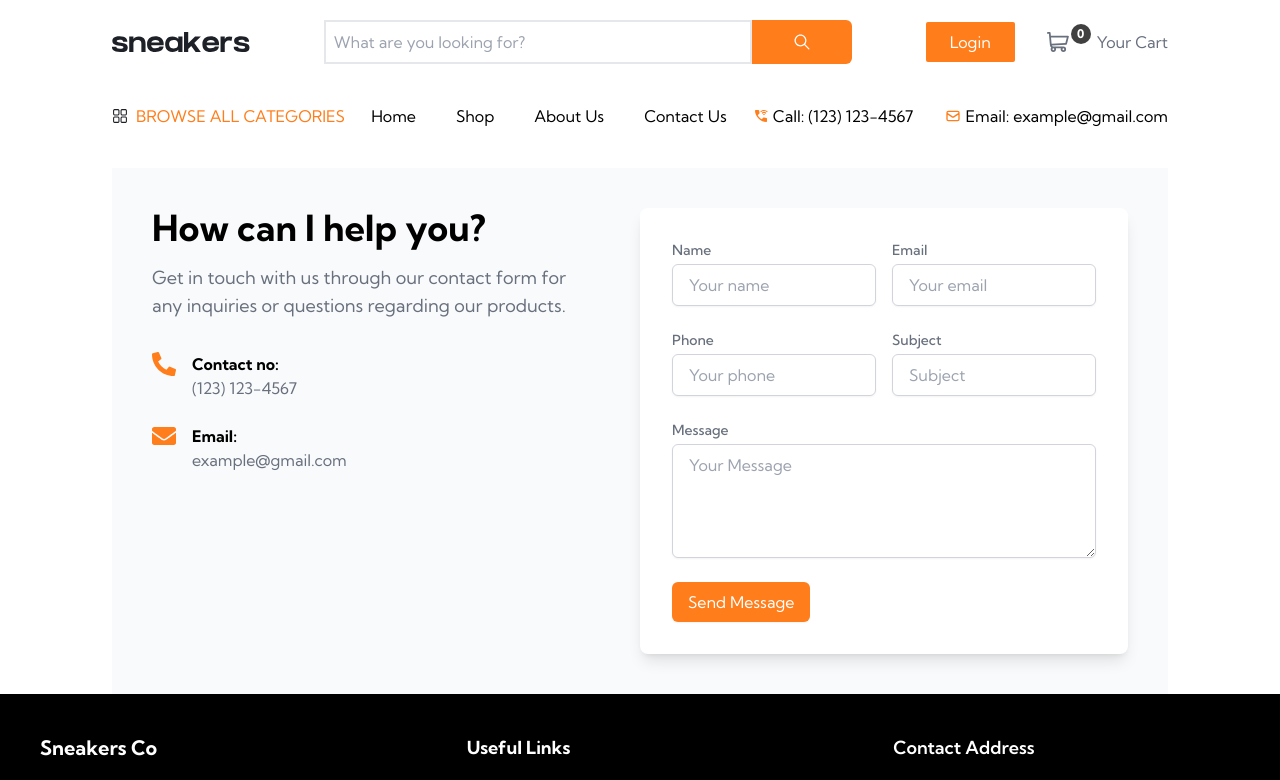
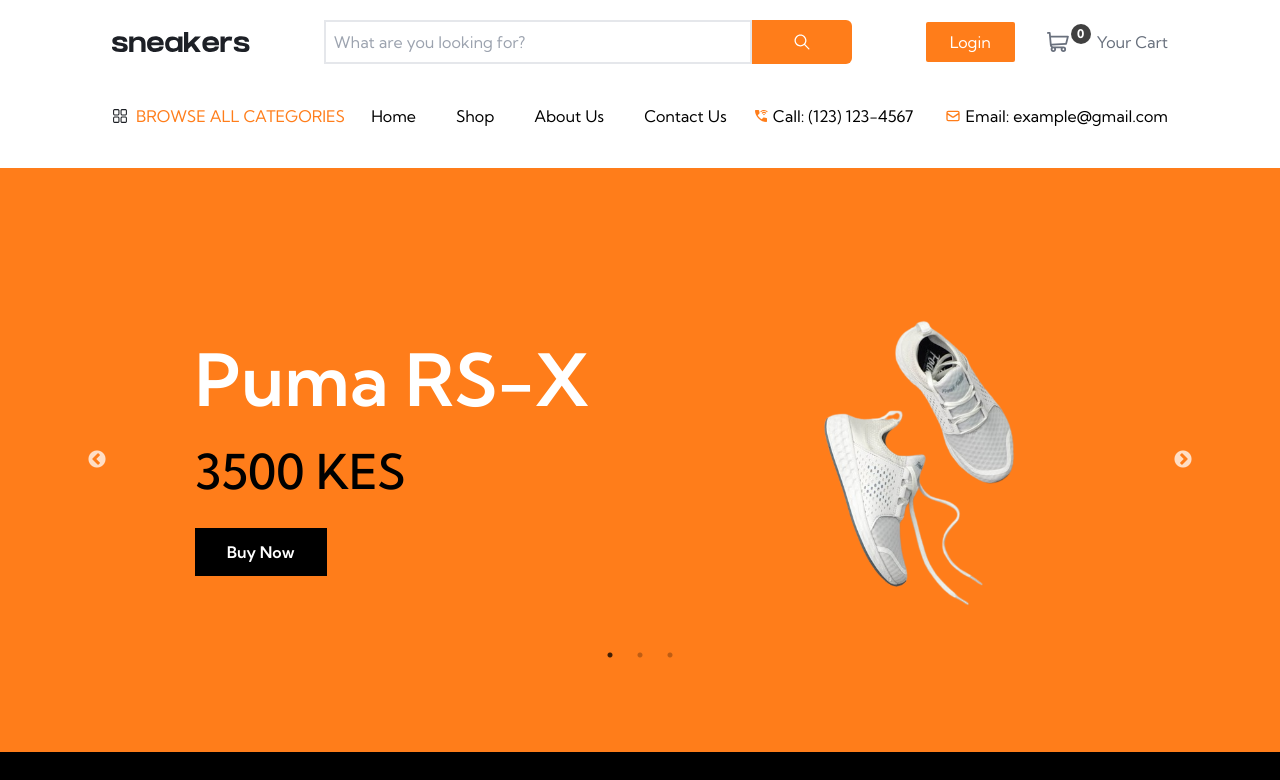
Before and after one commit to RoyKiprop/Sneakers-Ecommerce-App, a React (Vite) app: page / in a window 1280 px wide. Shown: the top 780 px of the page. Built offline with nearby package versions, Linux system fonts and the light colour scheme.

Commit message:
Install react-router-dom and implement navigation to pages

```diff
--- a/src/App.jsx
+++ b/src/App.jsx
@@ -1,32 +1,24 @@
-import ContactPage from "./components/ContactPage"
-import Footer from "./components/Footer"
-import Header from "./components/Header"
-import Navigation from "./components/Navigation"
-// import ProductSlides from "./components/ProductSlides"
-// import Section1 from "./components/Section1"
-import { ContextProvider } from "./context/cartContext"
-
-
-
+import { BrowserRouter } from "react-router-dom";
+import Footer from "./components/Footer";
+import Header from "./components/Header";
+import Navigation from "./components/Navigation";
+import { ContextProvider } from "./context/cartContext";
+import AppNav from "./Pages/AppNav";
 
 function App() {
-
-
   return (
     <body>
-    <ContextProvider>
-      <Header/>
-      <Navigation/>
-      <ContactPage/>
-      {/* <ProductSlides/> */}
-      {/* <Section1/>
-      <Footer/> */}
-      <Footer/>
-
-    </ContextProvider>
+      <BrowserRouter>
+        <ContextProvider>
+          <Header />
+          <Navigation />
+          <AppNav/>
+          <Footer />
+        </ContextProvider>
+      </BrowserRouter>
 
     </body>
-  )
+  );
 }
 
-export default App
+export default App;
--- /dev/null
+++ b/src/Pages/AppNav.jsx
@@ -0,0 +1,17 @@
+import { Routes, Route } from "react-router-dom";
+import HomePage from "./HomePage";
+import ContactPage from "./ContactPage";
+import ShopPage from "./ShopPage";
+
+function AppNav(){
+    return (
+        <Routes>
+            <Route index element={<HomePage/>} />
+            <Route path='contactUs' element={<ContactPage/>} />
+            <Route path='shop' element={<ShopPage/>}/>
+        </Routes>
+    )
+
+}
+
+export default AppNav
--- /dev/null
+++ b/src/Pages/HomePage.jsx
@@ -0,0 +1,13 @@
+import ProductSlides from "../components/ProductSlides"
+
+
+function HomePage() {
+  return (
+    <>
+     <ProductSlides/>
+
+    </>
+  )
+}
+
+export default HomePage
```
Also changed, not shown: src/Pages/ContactPage.jsx (renamed from src/components/ContactPage.jsx, +9 -7 lines), src/Pages/ShopPage.jsx (renamed from src/components/Section1.jsx, +4 -4 lines).
